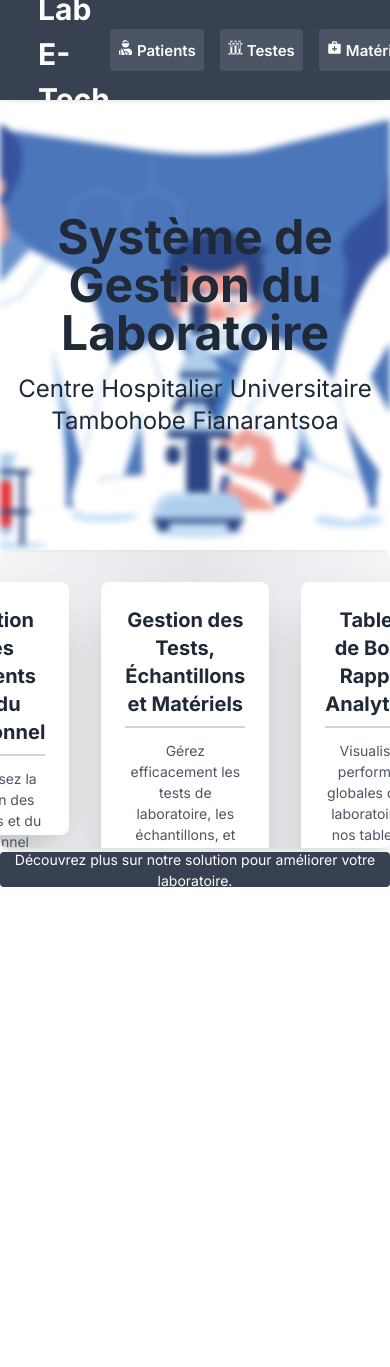
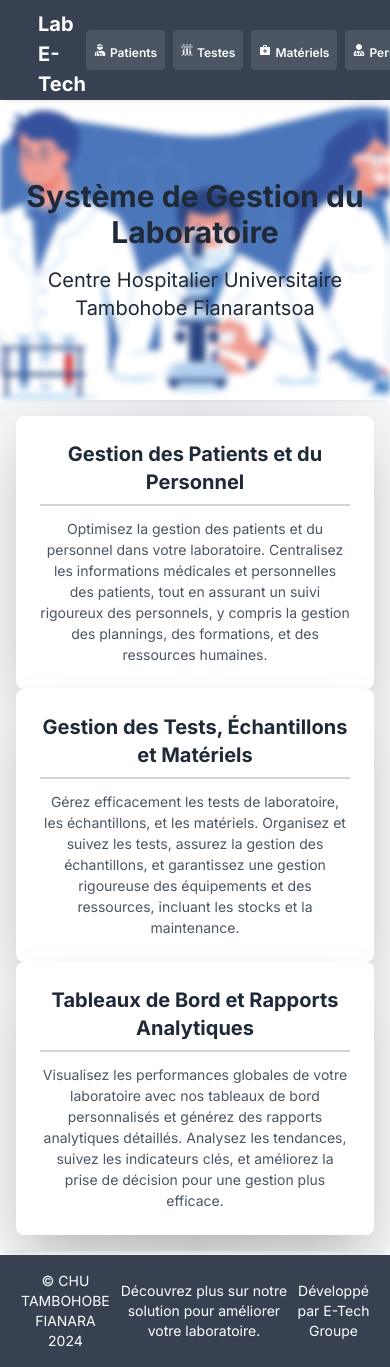
Before and after one commit to Anaia-Randrianantenaina/frontend_labo, a Next.js app: page /page/accueil in a window 390 px wide. Before the commit the page ends 891 px from the top, so only its background shows below. Built offline with nearby package versions, Linux system fonts and the light colour scheme.

Commit message:
responsive accueil

```diff
--- a/src/app/page/accueil/page.tsx
+++ b/src/app/page/accueil/page.tsx
@@ -51,86 +51,93 @@ export default function Accueil() {
     {/* Titre à gauche */}
     <div className="flex space-x-1 text-white text-left">
         <div>
-            <img src="/Images/mainty_48.png" className="pl-3 pt-2 " />
+            <img src="/Images/mainty_48.png" className="pl-3 pt-2 w-[36px] h-[36px] md:w-[48px] md:h-[48px]" />
         </div>
         <div>
-            <h2 className="text-[30px] pl-[6px] pt-2 font-bold text-white">
+            <h2 className="text-[20px] pl-[6px] pt-2 font-bold text-white md:text-[30px]">
                 Lab E-Tech
             </h2>
         </div>
     </div>
 
     {/* Éléments à droite */}
-        <div className="flex space-x-4">
+    <div className="flex space-x-2 md:space-x-4">
+        {/* Patients */}
         <div className="text-white p-2 bg-gray-600 rounded">
             <Tooltip title="Hospitalisé / Externe" placement="bottom" arrow>
                 <button onClick={() => pagePatient(1)}>
                     <div className="flex space-x-1">
-                    <FaUserInjured className="text-[15px]" />
-                  <p className="text-[15px] font-semibold">Patients</p>
+                        <FaUserInjured className="text-[12px] md:text-[15px]" />
+                        <p className="text-[12px] md:text-[15px] font-semibold">Patients</p>
                     </div>
                 </button>
             </Tooltip>
         </div>
 
+        {/* Testes */}
         <div className="text-white p-2 bg-gray-600 rounded">
             <Tooltip title="Testes / Échantillons" placement="bottom" arrow>
                 <button onClick={() => pageTest(1)}>
                     <div className="flex space-x-1">
-                    <GiTestTubes className="text-[15px]" />
-                  <p className="text-[15px] font-semibold">Testes</p>
+                        <GiTestTubes className="text-[12px] md:text-[15px]" />
+                        <p className="text-[12px] md:text-[15px] font-semibold">Testes</p>
                     </div>
                 </button>
             </Tooltip>
         </div>
 
+        {/* Matériels */}
         <div className="text-white p-2 bg-gray-600 rounded">
             <Tooltip title="Matériels / Intrants" placement="bottom" arrow>
                 <button onClick={() => pageMat(1)}>
                     <div className="flex space-x-1">
-                    <MdMedicalServices className="text-[15px]" />
-                  <p className="text-[15px] font-semibold">Matériels</p>
+                        <MdMedicalServices className="text-[12px] md:text-[15px]" />
+                        <p className="text-[12px] md:text-[15px] font-semibold">Matériels</p>
                     </div>
                 </button>
             </Tooltip>
         </div>
 
+        {/* Personnels */}
         <div className="text-white p-2 bg-gray-600 rounded">
             <Tooltip title="Personnels du laboratoire" placement="bottom" arrow>
                 <button onClick={() => pagePerso(1)}>
                     <div className="flex space-x-1">
-                  <FaUserMd className="text-[15px]" />
-                  <p className="text-[15px] font-semibold">Personnels</p>
+                        <FaUserMd className="text-[12px] md:text-[15px]" />
+                        <p className="text-[12px] md:text-[15px] font-semibold">Personnels</p>
                     </div>
                 </button>
             </Tooltip>
         </div>
 
+        {/* Statistiques */}
         <div className="text-white p-2 bg-gray-600 rounded">
             <Tooltip title="Tableau de bord / Rapport Analytique" placement="bottom" arrow>
                 <button onClick={() => pageStat(1)}>
                     <div className="flex space-x-1">
-                    <GiHistogram className="text-[15px]" />
-                  <p className="text-[15px] font-semibold">Statistiques</p>
+                        <GiHistogram className="text-[12px] md:text-[15px]" />
+                        <p className="text-[12px] md:text-[15px] font-semibold">Statistiques</p>
                     </div>
                 </button>
             </Tooltip>
         </div>
 
+        {/* Commentaires */}
         <div className="text-white p-2 bg-gray-600 rounded">
             <Tooltip title="Commentaire et Suggestions" placement="bottom" arrow>
                 <a href="mailto:votre.anaiarandrianantenaina@gmail.com?subject=Commentaire et Suggestions">
-                <FaCommentAlt className="text-[20px]" />
+                    <FaCommentAlt className="text-[16px] md:text-[20px]" />
                 </a>
             </Tooltip>
         </div>
 
+        {/* À propos */}
         <div className="text-white p-2 bg-gray-600 rounded">
             <Tooltip title="À propos" placement="bottom" arrow>
                 <Link href="/page/stat/patient">
                     <div className="flex space-x-1">
                         <button>
-                    <FaInfoCircle className="text-[20px]" />
+                            <FaInfoCircle className="text-[16px] md:text-[20px]" />
                         </button>
                     </div>
                 </Link>
@@ -140,7 +147,7 @@ export default function Accueil() {
 </div>
 
 {/* GRAND TITRE */}
-      <div className="relative w-full h-[450px] shadow-sm z-10 p-4 overflow-auto flex items-center justify-center">
+<div className="relative w-full h-[300px] md:h-[450px] shadow-sm z-10 p-4 overflow-auto flex items-center justify-center">
     {/* Image de fond floutée */}
     <div
         className="absolute inset-0 bg-cover bg-center"
@@ -153,20 +160,20 @@ export default function Accueil() {
 
     {/* Contenu par-dessus */}
     <div className="relative z-50 text-center">
-          <h1 className="text-5xl font-bold text-gray-800">
+        <h1 className="text-3xl md:text-5xl font-bold text-gray-800">
             Système de Gestion du Laboratoire
         </h1>
-          <h2 className="text-2xl text-gray-800 mt-4">
+        <h2 className="text-xl md:text-2xl text-gray-800 mt-4">
             Centre Hospitalier Universitaire Tambohobe Fianarantsoa
         </h2>
     </div>
 </div>
 
 {/* PARTIE 3 */}
-      <div className="w-full h-[298px] bg-gradient-to-r from-gray-100 via-gray-200 to-gray-100 shadow-lg z-30 p-8 overflow-auto rounded-lg">
-        <div className="flex justify-center items-start space-x-8">
+<div className="w-full h-auto md:h-[298px] bg-gradient-to-r from-gray-100 via-gray-200 to-gray-100 shadow-lg z-30 p-4 md:p-8 overflow-auto rounded-lg">
+    <div className="flex flex-col md:flex-row justify-center items-start space-x-0 md:space-x-8">
         {/* Première section */}
-          <div className="space-y-3 h-[253px] max-w-sm text-center bg-white p-6 rounded-lg shadow-2xl transition-transform transform hover:scale-105 hover:shadow-2xl hover:bg-gray-50">
+        <div className="space-y-3 h-auto md:h-[253px] max-w-full md:max-w-sm text-center bg-white p-6 rounded-lg shadow-2xl transition-transform transform hover:scale-105 hover:shadow-2xl hover:bg-gray-50">
             <h2 className="text-xl font-bold text-gray-800 border-b-2 border-gray-300 pb-2">
                 Gestion des Patients et du Personnel
             </h2>
@@ -180,7 +187,7 @@ export default function Accueil() {
         </div>
 
         {/* Deuxième section */}
-          <div className="space-y-3 max-w-sm text-center bg-white p-6 rounded-lg shadow-2xl transition-transform transform hover:scale-105 hover:shadow-2xl hover:bg-gray-50">
+        <div className="space-y-3 h-auto md:h-[253px] max-w-full md:max-w-sm text-center bg-white p-6 rounded-lg shadow-2xl transition-transform transform hover:scale-105 hover:shadow-2xl hover:bg-gray-50">
             <h2 className="text-xl font-bold text-gray-800 border-b-2 border-gray-300 pb-2">
                 Gestion des Tests, Échantillons et Matériels
             </h2>
@@ -193,7 +200,7 @@ export default function Accueil() {
         </div>
 
         {/* Troisième section */}
-          <div className="space-y-3 max-w-sm text-center bg-white p-6 rounded-lg shadow-2xl transition-transform transform hover:scale-105 hover:shadow-2xl hover:bg-gray-50">
+        <div className="space-y-3 h-auto md:h-[253px] max-w-full md:max-w-sm text-center bg-white p-6 rounded-lg shadow-2xl transition-transform transform hover:scale-105 hover:shadow-2xl hover:bg-gray-50">
             <h2 className="text-xl font-bold text-gray-800 border-b-2 border-gray-300 pb-2">
                 Tableaux de Bord et Rapports Analytiques
             </h2>
@@ -208,11 +215,14 @@ export default function Accueil() {
 </div>
 
 {/* PARTIE EN BAS */}
-      <div className="mt-1 h-[35px] bg-gray-700 text-center text-white flex items-center justify-center rounded">
-        <p className="text-[14px]">
-          Découvrez plus sur notre solution pour améliorer votre laboratoire.
-        </p>
+<div className="mt-1 h-auto md:h-[35px] bg-gray-700 text-white p-4">
+    <div className="w-full flex justify-between items-center text-center">
+        <div className="text-sm">&copy; CHU TAMBOHOBE FIANARA 2024</div>
+        <div className="text-sm">Découvrez plus sur notre solution pour améliorer votre laboratoire.</div>
+        <div className="text-sm">Développé par E-Tech Groupe</div>
     </div>
+</div>
+
 
       {/* MODAL */}
       {showPatient && (
```
Lines whose indentation alone changed are shown as unchanged.
